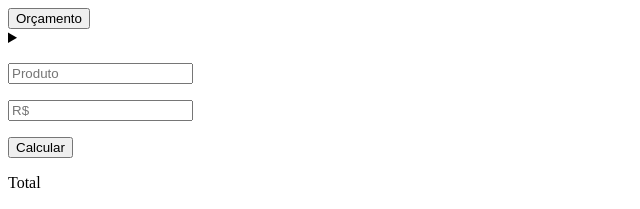
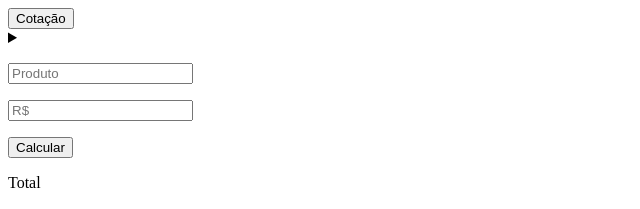
Before and after one commit to ismaileRodrigues/Lista-De-Compras, a plain HTML site: page index.html in a window 1280 px wide. Shown: the top 209 px of the page, 0-640 px from the left. Drawn offline with Linux system fonts and the light colour scheme.

Commit message:
Update index.html

```diff
--- a/index.html
+++ b/index.html
@@ -8,7 +8,7 @@
     <meta name="viewport" content="width=device-width, initial-scale=1.0">
     <title>Document</title>
 
-    <button id="AbrirOrcamento">Orçamento</button>
+    <button id="AbrirOrcamento">Cotação</button>
 </head>
 <body>
     <div class="orcamento">
```
